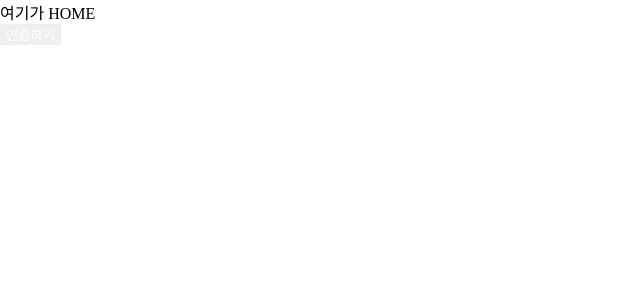
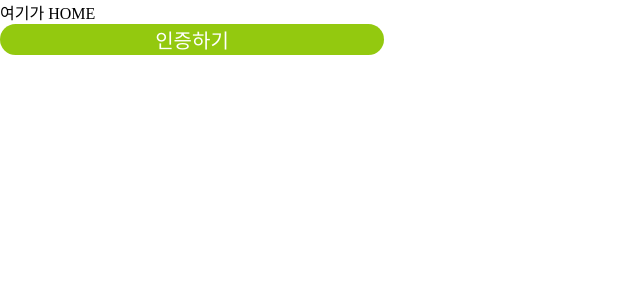
Before and after one commit to B-108/8finance, a React (Vite) app in the folder Billage/Front/billage/: page / in a window 1280 px wide. Shown: the top 300 px of the page, without its empty margins (0-640 px from the left). Built offline with nearby package versions, Linux system fonts and the light colour scheme.

Commit message:
feat : 버튼 사이즈 설정구현

```diff
--- a/Billage/Front/billage/src/components/Common/Button.tsx
+++ b/Billage/Front/billage/src/components/Common/Button.tsx
@@ -11,6 +11,9 @@ interface ButtonProps {
 
     disabled?: boolean;
     // type?: 'submit' | 'button' | 'reset';
+
+    $width ?: string
+    $height ?: string
 
     // 버튼 종류
     $basicGreenBtn ?: boolean
@@ -32,8 +35,11 @@ const StyledButton = styled.button<ButtonProps>`
     height: auto;
     border : none;
     color: white;
-    font-size: ${theme.fontSize.DF};
-    border-radius: ${theme.fontSize.DF}
+    font-size: ${theme.fontSize.DF_16};
+    border-radius: ${theme.fontSize.DF_16};
+
+    width: ${(props) => props.$width};
+    height: ${(props) => props.$height};
 
     // greanGradient 사용 예시
     // border-image: ${theme.color.mix.border};
@@ -43,8 +49,8 @@ const StyledButton = styled.button<ButtonProps>`
     ${(props) =>
         props.$basicGreenBtn &&
         css`
-            font-size: ${theme.fontSize.M};
-            border-radius: ${theme.radius.L};
+            font-size: ${theme.fontSize.M_20};
+            border-radius: ${theme.radius.L_20};
             background-color: ${theme.color.green[0]};;
         `
     }
@@ -53,8 +59,8 @@ const StyledButton = styled.button<ButtonProps>`
     ${(props) =>
         props.$basicGrayBtn &&
         css`
-            font-size: ${theme.fontSize.M};
-            border-radius: ${theme.radius.L};
+            font-size: ${theme.fontSize.M_20};
+            border-radius: ${theme.radius.L_20};
             background-color: ${theme.color.gray[40]};;
         `
     }
@@ -63,8 +69,8 @@ const StyledButton = styled.button<ButtonProps>`
     ${(props) =>
         props.$smallGreenBtn &&
         css`
-            font-size: ${theme.fontSize.DF};
-            border-radius: ${theme.radius.M};
+            font-size: ${theme.fontSize.DF_16};
+            border-radius: ${theme.radius.M_15};
             background-color: ${theme.color.green[0]};;
         `
     }
@@ -73,8 +79,8 @@ const StyledButton = styled.button<ButtonProps>`
     ${(props) =>
         props.$smallGrayBtn &&
         css`
-            font-size: ${theme.fontSize.DF};
-            border-radius: ${theme.radius.M};
+            font-size: ${theme.fontSize.DF_16};
+            border-radius: ${theme.radius.M_15};
             background-color: ${theme.color.gray[40]};;
         `
     }
--- a/Billage/Front/billage/src/pages/Home.tsx
+++ b/Billage/Front/billage/src/pages/Home.tsx
@@ -5,7 +5,9 @@ function Home() {
     <>
       <div>여기가 HOME</div>
       <Button
-        $bigGreenBtn> 인증하기 </Button>
+        $basicGreenBtn
+        $width = {"30%"}
+        > 인증하기 </Button>
     </>
   );
 }
```
